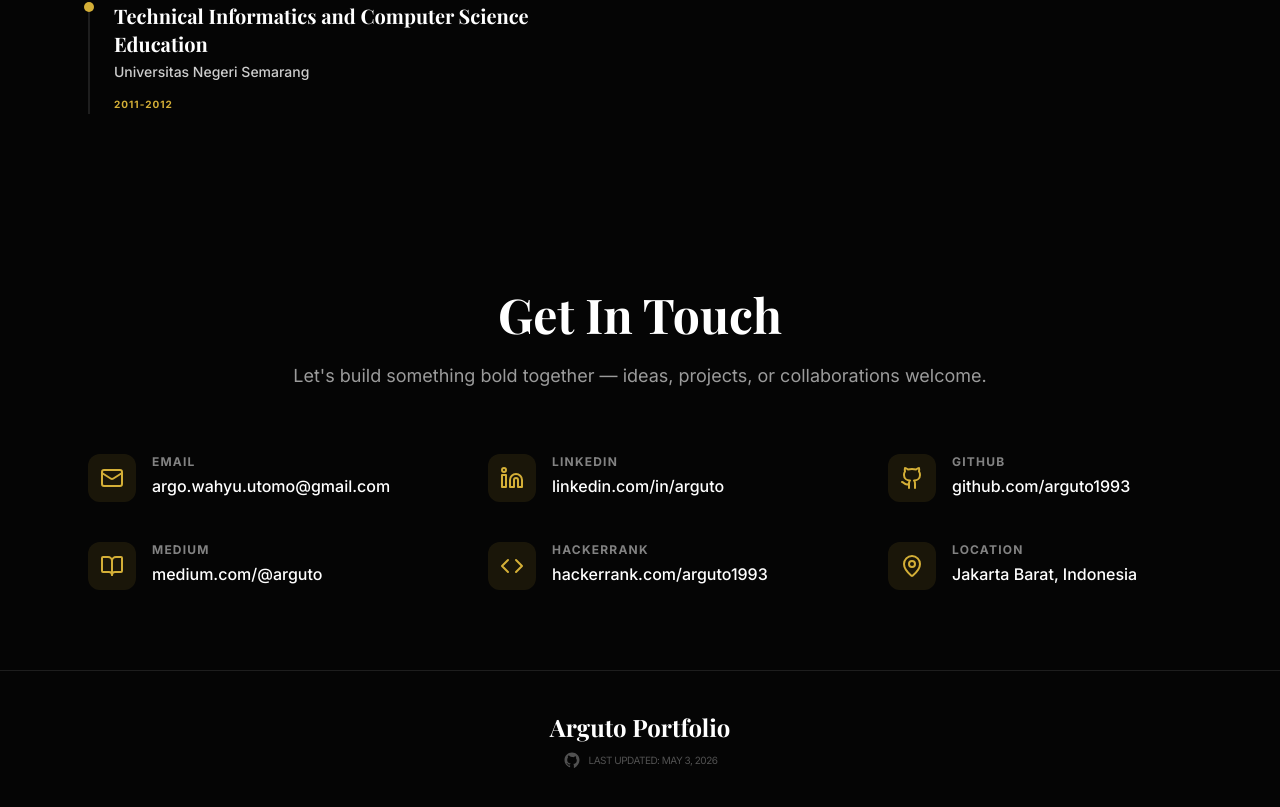
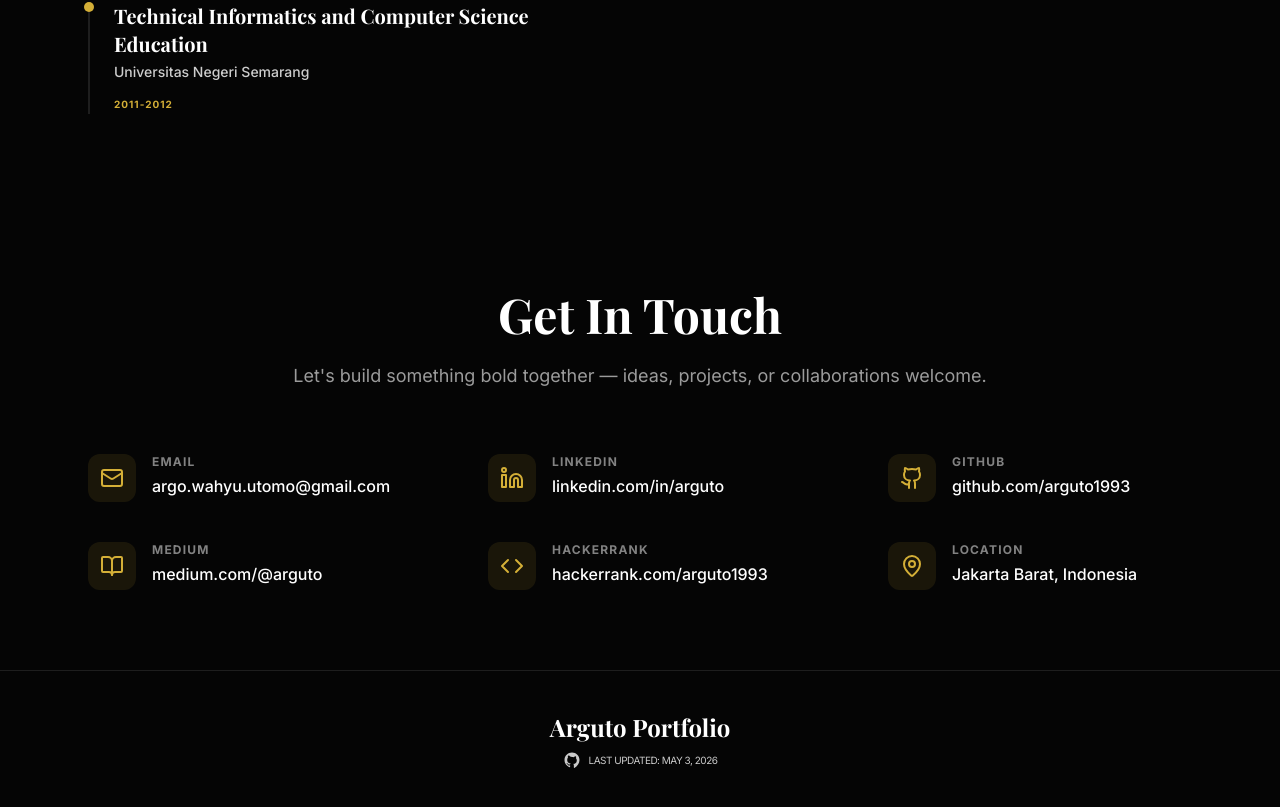
Before and after one commit to arguto1993/arguto1993.github.io, a React (Vite) app: page / in a window 1280 px wide. Shown: the part 6595-7402 px from the top of the page. Built offline with nearby package versions, Linux system fonts and the light colour scheme; a web font is replaced by a local one.

Commit message:
footer 2nd line: opacity 79

```diff
--- a/src/components/Footer.tsx
+++ b/src/components/Footer.tsx
@@ -10,7 +10,7 @@ export const Footer: React.FC = () => {
         <h2 className="text-2xl font-serif font-bold">
           {brand.nickname} Portfolio
         </h2>
-        <div className="flex items-center gap-2 text-[10px] opacity-30 uppercase tracking-tighter justify-center">
+        <div className="flex items-center gap-2 text-[10px] opacity-79 uppercase tracking-tighter justify-center">
           <a
             href={brand.repository}
             target="_blank"
```
